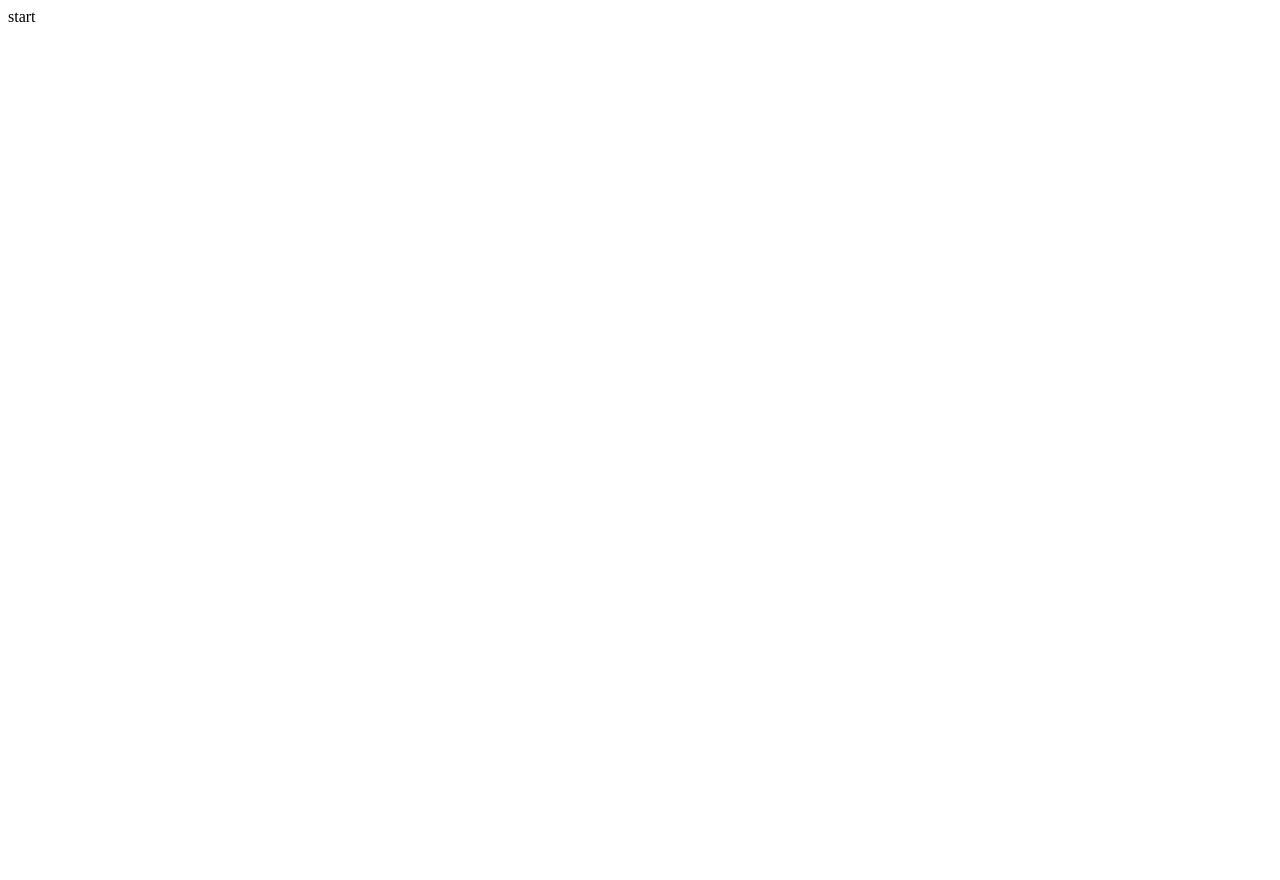
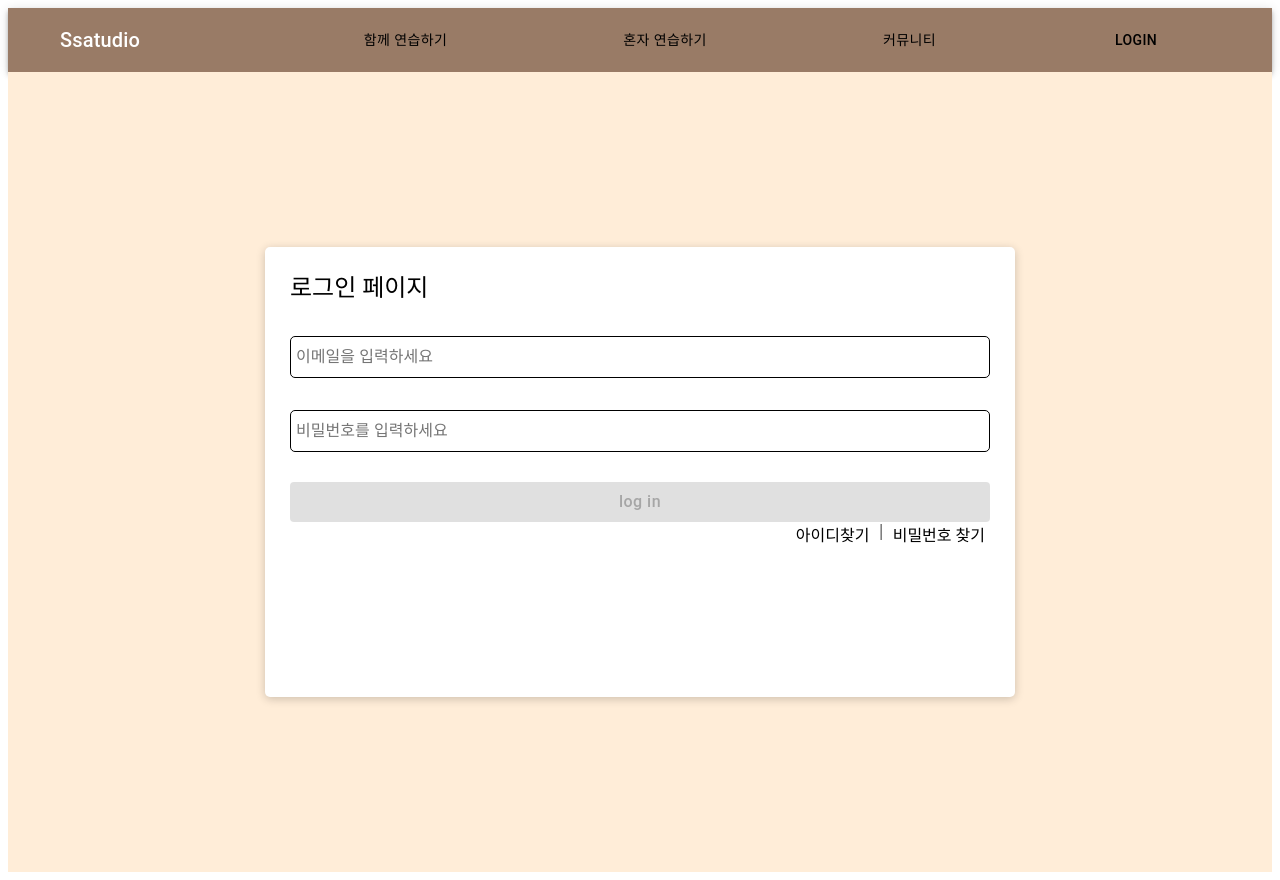
Before and after one commit to Heunsei/musicshark, a React (Create React App) app in the folder front-end/: page /login in a window 1280 px wide. Before the commit the page ends 800 px from the top, so only its background shows below. Built offline with nearby package versions, Linux system fonts and the light colour scheme; the HTML template or start-up script is replaced by a standard one.

Commit message:
add : loginpage

```diff
--- a/front-end/package.json
+++ b/front-end/package.json
@@ -3,6 +3,9 @@
   "version": "0.1.0",
   "private": true,
   "dependencies": {
+    "@emotion/react": "^11.11.3",
+    "@emotion/styled": "^11.11.0",
+    "@mui/material": "^5.15.5",
     "@reduxjs/toolkit": "^2.0.1",
     "@testing-library/jest-dom": "^5.17.0",
     "@testing-library/react": "^13.4.0",
--- a/front-end/src/App.js
+++ b/front-end/src/App.js
@@ -1,11 +1,13 @@
+import React from 'react';
+import { Route, Routes } from 'react-router-dom'
+import LoginPage from './pages/authPages/LoginPage/LoginPage';
 import './App.css';
-import { Router, Route, Link } from 'react-router-dom';
 
 function App() {
   return (
-    <div className="App">
-      start
-    </div>
+    <Routes>
+      <Route path='/login' element={<LoginPage />} />
+    </Routes>
   );
 }
 
--- /dev/null
+++ b/front-end/src/components/AuthBox.js
@@ -0,0 +1,35 @@
+import React from 'react';
+import Box from '@mui/material/Box'
+import styled from '@emotion/styled';
+
+const BoxWrapper = styled('div')({
+    width: '100%',
+    height: '100vh',
+    display: 'flex',
+    alignItems: 'center',
+    justifyContent: 'center',
+    background: '#FFEDD8'
+})
+
+const AuthBox = (props) => {
+    return (
+        <BoxWrapper>
+            <Box
+                sx={{
+                    width: 700,
+                    height: 400,
+                    bgcolor: '#ffffff',
+                    borderRadius: '5px',
+                    boxShadow: '0 2px 10px 0 rgb(0 0 0.5/ 20%)',
+                    display: 'flex',
+                    flexDirection: 'column',
+                    padding: '25px',
+                }}
+            >
+                {props.children}
+            </Box>
+        </BoxWrapper>
+    )
+}
+
+export default AuthBox
--- /dev/null
+++ b/front-end/src/components/CustomPrimaryButton.js
@@ -0,0 +1,28 @@
+import React from 'react';
+import Button from '@mui/material/Button'
+
+const CustomPrimaryButton = ({
+    label, additionalStyles, disabled, onClick,
+}) => {
+    return (
+        <Button
+            variant='contained'
+            sx={{
+                bgcolor: '#5865F2',
+                color : 'white',
+                textTransform : 'none',
+                fontSize : '16px',
+                fontWeight : 500,
+                width : '100%',
+                height : '40px'
+            }}
+            style={additionalStyles ? additionalStyles : {}}
+            disabled = {disabled}
+            onClick = {onClick}
+        >
+            {label}
+        </Button>
+    );
+};
+
+export default CustomPrimaryButton;
--- /dev/null
+++ b/front-end/src/components/InputWithLabel.js
@@ -0,0 +1,49 @@
+import React from 'react';
+import styled from '@emotion/styled';
+
+const Wrapper = styled('div')({
+    display : 'flex',
+    justifyContent : 'center',
+    flexDirection : 'column',
+    width : '100%',
+})
+
+const Label = styled('p')({
+    color : '#b9bbbe',
+    textTransform : 'uppercase',
+    fontWeight : '600',
+    fontSize : '16px',
+})
+
+const Input = styled("input")({
+    flexGrow: 1,
+    height : '40px',
+    border : '1px solid black',
+    borderRadius : '5px',
+    color : '#000000',
+    background : '#ffffff',
+    margin : 0,
+    fontSize : "16px",
+    padding : "0 5px"
+})
+
+const InputWithLabel = (props) => {
+    const { value, setValue, label, type, placeholder} = props
+
+    const handleValueChange = (event) => {
+        setValue(event.target.value)
+    }
+    return (
+        <Wrapper>
+            <Label>{label}</Label>
+            <Input
+                value={value}
+                onChange={handleValueChange}
+                type={type}
+                placeholder={placeholder}
+            />
+        </Wrapper>
+    );
+};
+
+export default InputWithLabel;
--- /dev/null
+++ b/front-end/src/components/RedirectInfo.js
@@ -0,0 +1,29 @@
+import React from 'react';
+import { Typography } from '@mui/material';
+import { styled } from '@mui/material';
+
+const RedirectText = styled('span')({
+    color: '#00AFF4',
+    fontWeight: 500,
+    cursor: 'pointer',
+})
+
+const RedirectInfo = ({
+    text,
+    redirectText,
+    additionalStyles,
+    redirectHandler,
+}) => {
+    return (
+        <Typography
+            sx={{ color: '#72767d' }}
+            style={additionalStyles ? additionalStyles : {}}
+            variant='subtitle2'
+        >
+            {text}
+            <RedirectText onClick={redirectHandler}>{redirectText} </RedirectText>
+        </Typography>
+    );
+};
+
+export default RedirectInfo;
--- a/front-end/src/components/navbar.js
+++ b/front-end/src/components/navbar.js
@@ -1,11 +1,33 @@
-import React from 'react';
+import * as React from 'react';
+import AppBar from '@mui/material/AppBar';
+import Box from '@mui/material/Box';
+import Toolbar from '@mui/material/Toolbar';
+import Typography from '@mui/material/Typography';
+import Button from '@mui/material/Button';
+import IconButton from '@mui/material/IconButton';
 
-const navbar = () => {
+export default function Navbar() {
     return (
-        <div>
-
-        </div>
+        <Box sx={{ flexGrow: 1 }}>
+            <AppBar position="static" sx={{ bgcolor: '#997B66' }}>
+                <Toolbar>
+                    <IconButton
+                        size="large"
+                        edge="start"
+                        color="inherit"
+                        aria-label="menu"
+                        sx={{ mr: 2 }}
+                    >
+                    </IconButton>
+                    <Typography variant="h6" component="div" sx={{ flexGrow: 1 }}>
+                        Ssatudio
+                    </Typography>
+                    <Button sx={{ color : 'black', mx: 10}}>함께 연습하기</Button>
+                    <Button sx={{ color : 'black', mx: 10}}>혼자 연습하기</Button>
+                    <Button sx={{ color : 'black', mx: 10}}>커뮤니티</Button>
+                    <Button sx={{ color : 'black', mx: 10}}>Login</Button>
+                </Toolbar>
+            </AppBar>
+        </Box>
     );
-};
-
-export default navbar;
+}
--- /dev/null
+++ b/front-end/src/pages/authPages/LoginPage/LoginPage.js
@@ -0,0 +1,30 @@
+import React, { useState } from 'react';
+import AuthBox from '../../../components/AuthBox';
+import LoginPageInputs from './LoginPageInputs';
+import LoginPageHeader from './LoginPageHeader';
+import LoginPageFooter from './LoginPageFooter';
+import Navbar from './../../../components/Navbar';
+
+const LoginPage = () => {
+    const [mail, setMail] = useState("")
+    const [password, setPassword] = useState("")
+    const [isFormValid, setIsFormValid] = useState(false)
+
+    return (
+        <>
+            <Navbar />
+            <AuthBox>
+                <LoginPageHeader />
+                <LoginPageInputs
+                    mail={mail}
+                    setMail={setMail}
+                    password={password}
+                    setPassword={setPassword}
+                />
+                <LoginPageFooter isFormValid={isFormValid}/>
+            </AuthBox>
+        </>
+    );
+};
+
+export default LoginPage
--- /dev/null
+++ b/front-end/src/pages/authPages/LoginPage/LoginPageFooter.js
@@ -0,0 +1,53 @@
+import React from 'react';
+import { useNavigate } from 'react-router-dom';
+import { Tooltip } from '@mui/material';
+import RedirectInfo from '../../../components/RedirectInfo';
+import CustomPrimaryButton from '../../../components/CustomPrimaryButton';
+import styled from '@emotion/styled';
+
+const getFormNotValidMessage = () => {
+    return 'Enter correct email address and password should contains between6 and 12 char'
+}
+
+const getFromValidMessage = () => {
+    return 'Press To Log in'
+}
+
+const FindUserInfo = styled('p')({
+    float : 'right',
+    display: 'inline-block',
+    margin: '0 5px',
+})
+
+const LoginPageFooter = ({ handleLogin, isFormValid }) => {
+    const navigate = useNavigate()
+    const handlePushToRegisterPage = () => {
+        navigate("/register")
+    }
+    return (
+        <>
+            <Tooltip
+                title={!isFormValid ? getFormNotValidMessage() : getFromValidMessage()}
+                slotProps={{
+                    tooltip: { sx: { fontSize: '1em' } }
+                }}
+            >
+                <div>
+                    <CustomPrimaryButton
+                        label="log in"
+                        additionalStyles={{ marginTop: '30px' }}
+                        disabled={!isFormValid}
+                        onClick={handleLogin}
+                    />
+                </div>
+            </Tooltip>
+            <div>
+                <FindUserInfo>비밀번호 찾기</FindUserInfo>
+                <FindUserInfo>|</FindUserInfo>
+                <FindUserInfo>아이디찾기</FindUserInfo>
+            </div>
+        </>
+    );
+};
+
+export default LoginPageFooter;
--- /dev/null
+++ b/front-end/src/pages/authPages/LoginPage/LoginPageHeader.js
@@ -0,0 +1,14 @@
+import React from 'react';
+import { Typography } from '@mui/material';
+
+const LoginPageHeader = () => {
+    return (
+        <>
+        <Typography variant='h5' sx={{color : "black"}}>
+            로그인 페이지
+        </Typography>
+        </>
+    );
+};
+
+export default LoginPageHeader;
--- /dev/null
+++ b/front-end/src/pages/authPages/LoginPage/LoginPageInputs.js
@@ -0,0 +1,25 @@
+import React from 'react';
+import InputWithLabel from '../../../components/InputWithLabel';
+
+const LoginPageInputs = ({ email, setMail, password, setPassword }) => {
+    return (
+        <>
+            <InputWithLabel
+                value={email}
+                setValue={setMail}
+                lable="E-mail"
+                type='email'
+                placeholder="이메일을 입력하세요"
+            />
+            <InputWithLabel
+                value={password}
+                setValue={setPassword}
+                lable="password"
+                type='password'
+                placeholder="비밀번호를 입력하세요"
+            />
+        </>
+    );
+};
+
+export default LoginPageInputs;
```
Also changed, not shown: 2 other files (tests, documents, lock files or other folders).
